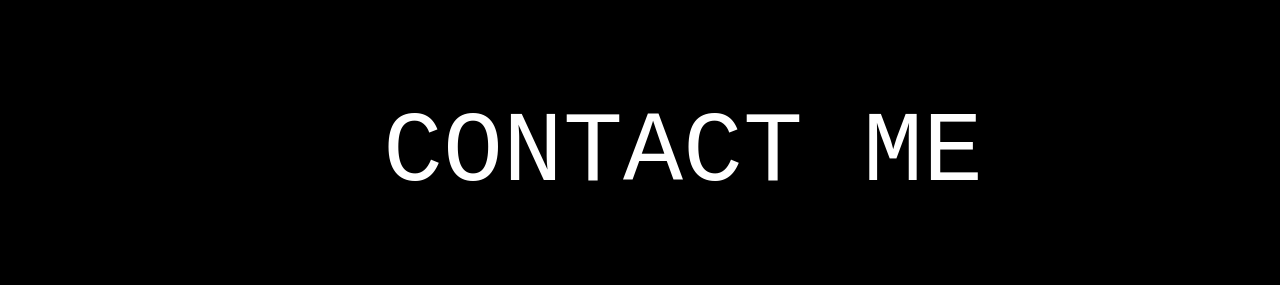
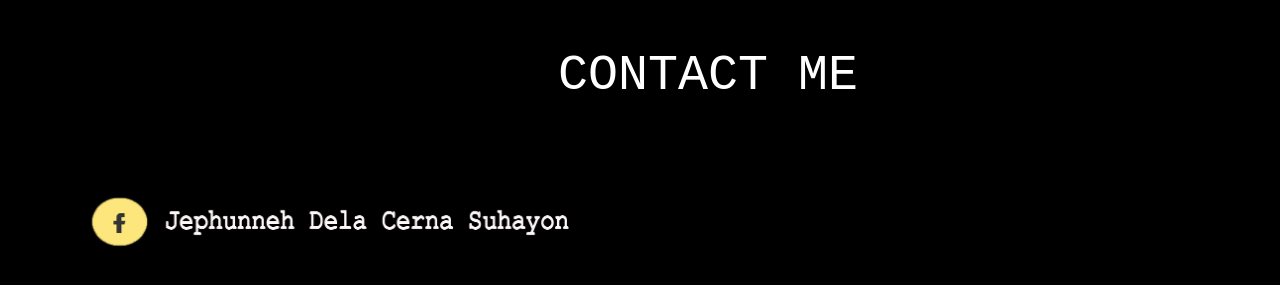
Before and after one commit to jephunneh/SUHAYON_jephunneh_PersonalWebsite, a plain HTML site: page contact.html in a window 1280 px wide. Shown: the part 119-404 px from the top of the page. Drawn offline with Linux system fonts and the light colour scheme.

Commit message:
added photo

```diff
--- a/contact.html
+++ b/contact.html
@@ -23,5 +23,9 @@
 		<p>CONTACT ME</P>
 		</div>
 
+		<div id="fb">
+		<img src="jeph/fb1.png" height="50%" width="50%">
+		</div>
+
 </body>
 </html>
--- a/styles5.css
+++ b/styles5.css
@@ -41,7 +41,10 @@ li a{
 }
 #contact p{
 	color: white;
-	font-size: 100px;
+	font-size: 50px;
 	font-family:Courier New;
-	padding-left: 375px;
+	padding-left: 550px;
 }
+#fb img{
+	padding-left: 20px;
+}
```
Also changed, not shown: jeph/facebook.png (added), jeph/fb.png (added), jeph/fb1.png (added), jeph/gmail.png (added), jeph/icon.png (added), jeph/icon2.png (added), jeph/ig.png (added), jeph/tweet.png (added), jeph/twitter.png (added).
